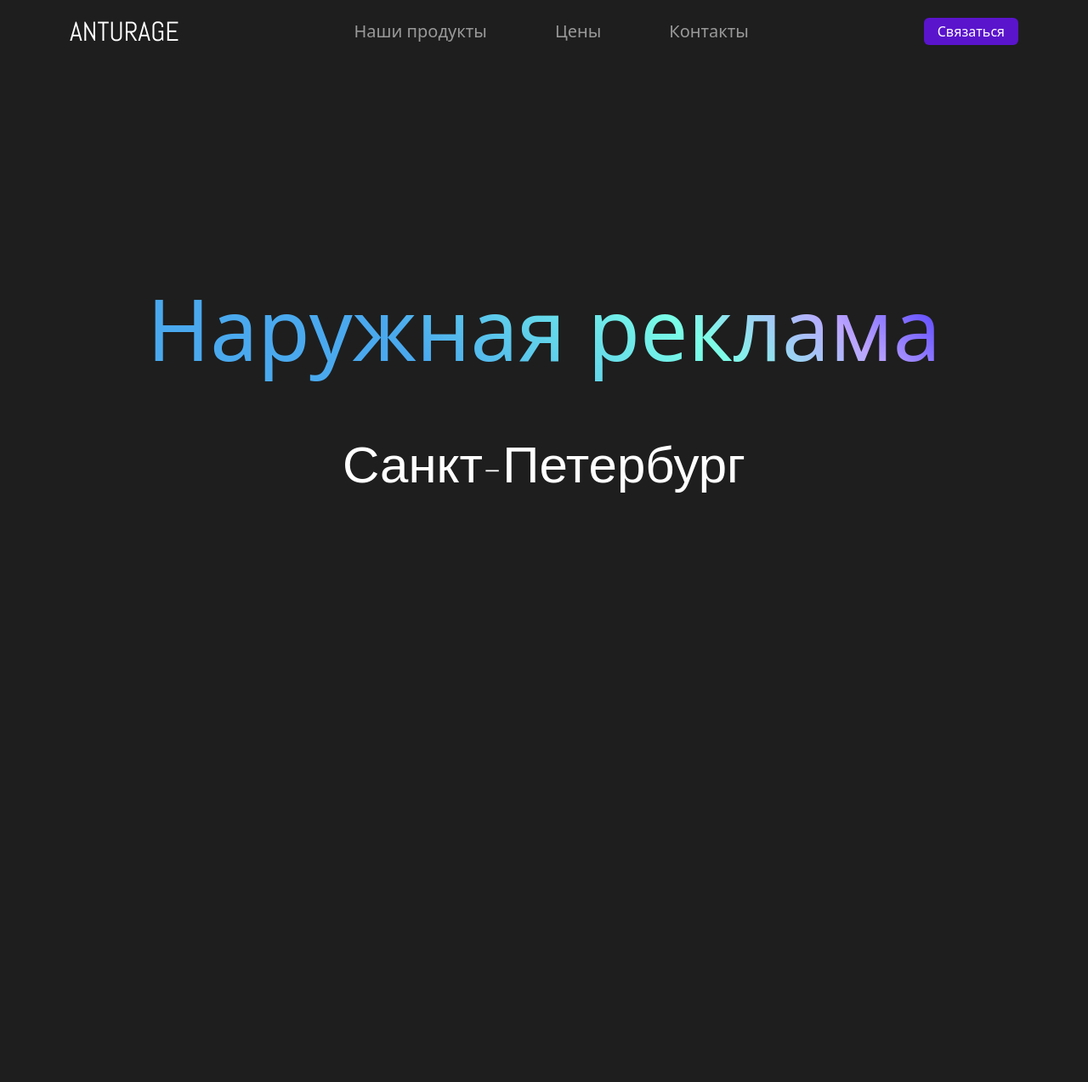
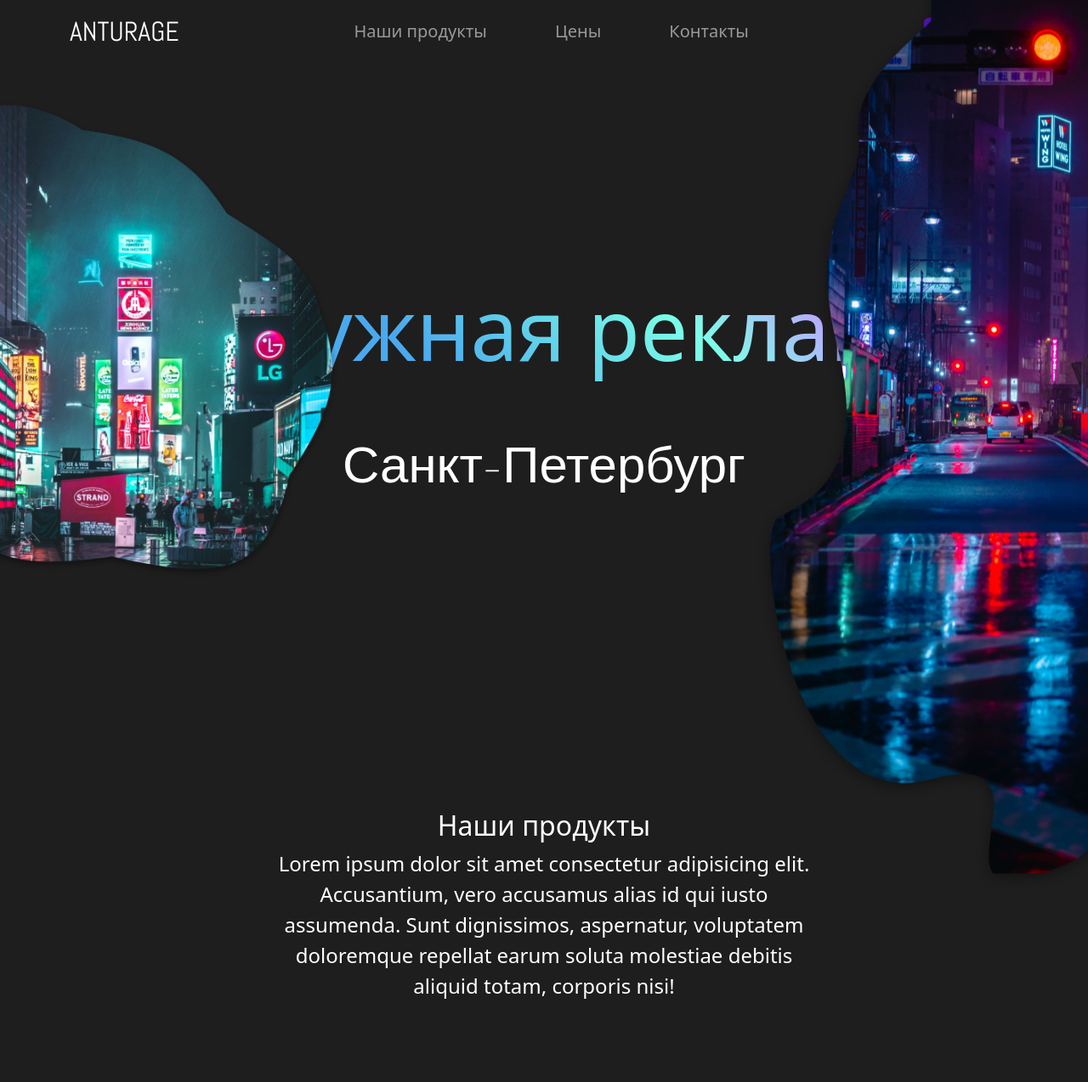
Before and after one commit to kotiee/anturage, a plain HTML site: page index.html in a window 1280 px wide. Shown: the whole page at 85% size. Before the commit the page ends 874 px from the top, so only its background shows below. Drawn offline with nearby package versions, Linux system fonts and the light colour scheme.

Commit message:
add img(left, right), add text (Our products)

```diff
--- a/index.html
+++ b/index.html
@@ -93,6 +93,32 @@
         <h1 class="text-h1 py-1">Наружная реклама</h1>
         <h2 class="league-spartan-h2 py-5">Санкт-Петербург</h2>
       </section>
+      <div class="img-fluid">
+        <img
+          src="img/left_main_img.png"
+          class="left-img position-absolute"
+          alt="left_main_img"
+        />
+        <img
+          src="img/right_main_img.png"
+          class="right-img position-absolute"
+          alt="right_main_img"
+        />
+      </div>
+      <section
+        class="w-100 d-flex flex-column justify-content-center align-items-center text-white fs-1"
+        style="height: 400px"
+      >
+        <h2>Наши продукты</h2>
+        <p
+          class="w-50 text-center justify-content-center align-items-center fs-4"
+        >
+          Lorem ipsum dolor sit amet consectetur adipisicing elit. Accusantium,
+          vero accusamus alias id qui iusto assumenda. Sunt dignissimos,
+          aspernatur, voluptatem doloremque repellat earum soluta molestiae
+          debitis aliquid totam, corporis nisi!
+        </p>
+      </section>
     </main>
   </body>
 </html>
--- a/style.css
+++ b/style.css
@@ -55,3 +55,26 @@ body {
     backdrop-filter: blur(15px);
   }
 }
+
+/* Позиционирование изображений */
+.left-img {
+  left: 0;
+  top: 50%;
+  transform: translateY(-50%);
+  max-width: 400px; /* Максимальная ширина изображения */
+}
+
+.right-img {
+  right: 0;
+  top: 60%;
+  transform: translateY(-50%);
+  max-width: 400px; /* Максимальная ширина изображения */
+}
+
+/* Для корректного отображения на мобильных устройствах */
+@media (max-width: 768px) {
+  .left-img,
+  .right-img {
+    display: none; /* Скрыть изображения на мобильных устройствах */
+  }
+}
```
Also changed, not shown: img/left_main_img.png (added), img/right_main_img.png (added).
